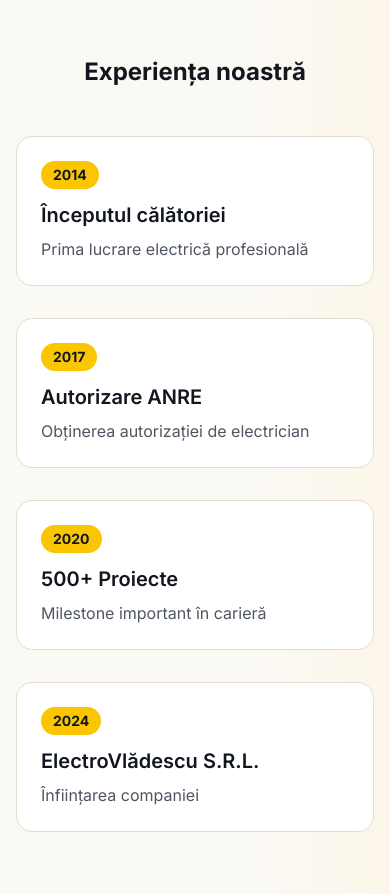
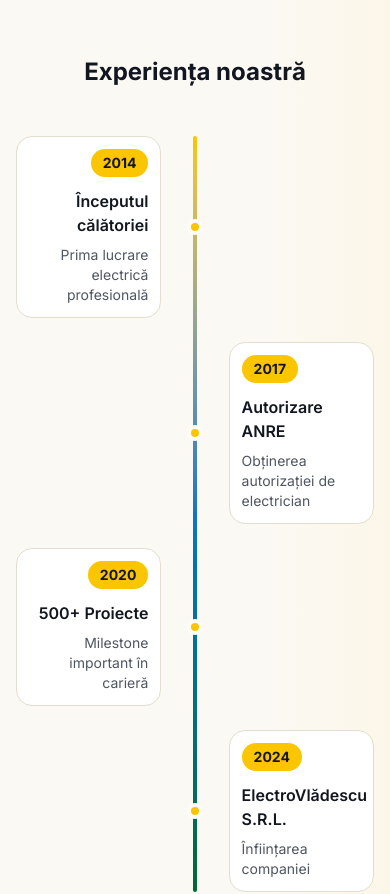
Before and after one commit to vlad1189/ElectroVladescu, a Next.js app: page / in a window 390 px wide. Shown: the part 2440-3334 px from the top of the page. Built offline with nearby package versions, Linux system fonts and the light colour scheme.

Commit message:
Improve mobile timeline layout for Experienta noastra

```diff
--- a/components/sections/about-section.tsx
+++ b/components/sections/about-section.tsx
@@ -74,33 +74,37 @@ export function AboutSection() {
           <h3 className="text-2xl font-bold text-center text-foreground mb-12">Experiența noastră</h3>
           <div className="relative">
             {/* Timeline line */}
-            <div className="absolute left-1/2 transform -translate-x-1/2 w-1 h-full bg-gradient-to-b from-primary via-secondary to-accent rounded-full hidden md:block" />
+            <div className="absolute left-1/2 transform -translate-x-1/2 w-1 h-full bg-gradient-to-b from-primary via-secondary to-accent rounded-full" />
 
-            <div className="space-y-8 md:space-y-0">
+            <div className="space-y-6 md:space-y-0">
               {timeline.map((item, index) => (
                 <motion.div
                   key={item.year}
                   initial={{ opacity: 0, x: index % 2 === 0 ? -50 : 50 }}
                   animate={isInView ? { opacity: 1, x: 0 } : {}}
                   transition={{ duration: 0.5, delay: 0.5 + index * 0.15 }}
-                  className={`relative md:flex md:items-center md:justify-between ${
-                    index % 2 === 0 ? "md:flex-row" : "md:flex-row-reverse"
+                  className={`relative flex items-center justify-between ${
+                    index % 2 === 0 ? "flex-row" : "flex-row-reverse"
                   }`}
                 >
-                  <div className={`md:w-5/12 ${index % 2 === 0 ? "md:text-right md:pr-12" : "md:text-left md:pl-12"}`}>
-                    <div className="p-6 bg-card rounded-2xl border border-border hover:border-primary/30 transition-all duration-300 group">
+                  <div
+                    className={`w-[calc(50%-1.1rem)] md:w-5/12 ${
+                      index % 2 === 0 ? "text-right pr-4 md:pr-12" : "text-left pl-4 md:pl-12"
+                    }`}
+                  >
+                    <div className="p-3 sm:p-4 md:p-6 bg-card rounded-2xl border border-border hover:border-primary/30 transition-all duration-300 group">
                       <span className="inline-block px-3 py-1 rounded-full bg-primary text-primary-foreground text-sm font-bold mb-3">
                         {item.year}
                       </span>
-                      <h4 className="text-xl font-semibold text-foreground mb-2">{item.title}</h4>
-                      <p className="text-muted-foreground">{item.description}</p>
+                      <h4 className="text-base sm:text-lg md:text-xl font-semibold text-foreground mb-2">{item.title}</h4>
+                      <p className="text-sm md:text-base text-muted-foreground">{item.description}</p>
                     </div>
                   </div>
 
                   {/* Timeline dot */}
-                  <div className="absolute left-1/2 transform -translate-x-1/2 w-4 h-4 bg-primary rounded-full border-4 border-background hidden md:block z-10" />
+                  <div className="absolute left-1/2 top-1/2 transform -translate-x-1/2 -translate-y-1/2 w-4 h-4 bg-primary rounded-full border-4 border-background z-10" />
 
-                  <div className="md:w-5/12" />
+                  <div className="w-[calc(50%-1.1rem)] md:w-5/12" />
                 </motion.div>
               ))}
             </div>
```
